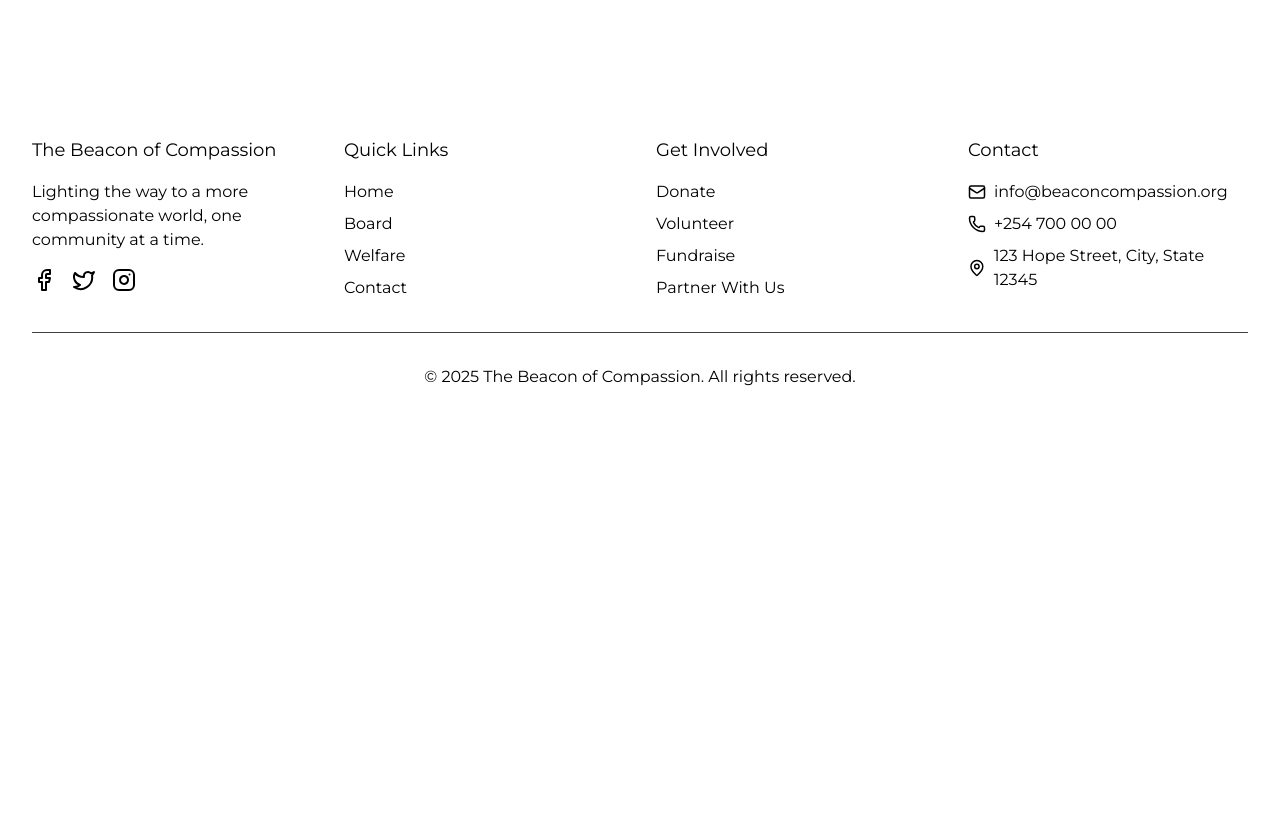
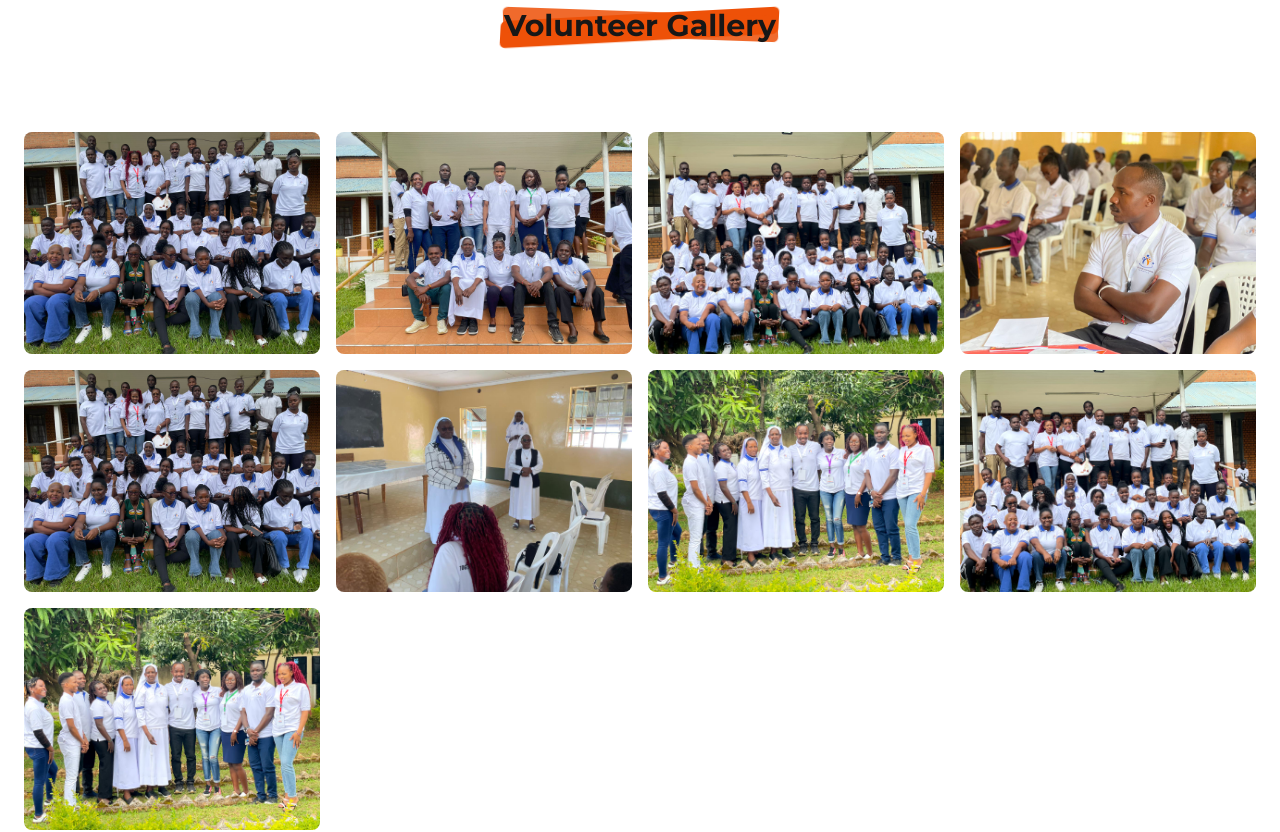
Before and after one commit to Ariel-joe/BCF, a React (Vite) app: page /volunteer in a window 1280 px wide. Shown: the part 1720-2552 px from the top of the page. Before the commit the page ends 2157 px from the top, so only its background shows below. Built offline with nearby package versions, Linux system fonts and the light colour scheme; a web font is replaced by a local one.

Commit message:
update on photo gallery

```diff
--- a/index.html
+++ b/index.html
@@ -2,7 +2,7 @@
 <html lang="en">
     <head>
         <meta charset="UTF-8" />
-        <link rel="icon" type="image/svg+xml" href="/vite.svg" />
+        <link rel="icon" type="image/svg+xml" href="/bof-logo.png" />
         <meta name="viewport" content="width=device-width, initial-scale=1.0" />
         <link rel="preconnect" href="https://fonts.googleapis.com" />
         <link rel="preconnect" href="https://fonts.gstatic.com" crossorigin />
@@ -10,7 +10,7 @@
         <link rel="preconnect" href="https://fonts.googleapis.com">
         <link rel="preconnect" href="https://fonts.gstatic.com" crossorigin>
         <link href="https://fonts.googleapis.com/css2?family=Alan+Sans:wght@300..900&family=DM+Mono:ital,wght@0,300;0,400;0,500;1,300;1,400;1,500&family=Montserrat:ital,wght@0,100..900;1,100..900&family=Outfit:wght@100..900&family=Raleway:ital,wght@0,100..900;1,100..900&display=swap" rel="stylesheet">
-        <title>bcf</title>
+        <title>Beacon Of Compassion Foundation</title>
     </head>
     <body>
         <div id="root"></div>
--- /dev/null
+++ b/src/components/VolunteerGallery.jsx
@@ -0,0 +1,79 @@
+const VolunteerGallery = () => {
+    return (
+        <>
+            <div className="text-center mb-16">
+                <h2 className="text-3xl font-bold text-neutral-900 mb-6 marker-highlight">
+                    Volunteer Gallery
+                </h2>
+
+            </div>
+            <div class="grid grid-cols-2 md:grid-cols-4 gap-4">
+                <div>
+                    <img
+                        class="h-auto max-w-full rounded-lg"
+                        src="/IMG-20250901-WA0011.jpg"
+                        alt=""
+                    />
+                </div>
+                <div>
+                    <img
+                        class="h-auto max-w-full rounded-lg"
+                        src="/IMG-20250901-WA0018.jpg"
+                        alt=""
+                    />
+                </div>
+                <div>
+                    <img
+                        class="h-auto max-w-full rounded-lg"
+                        src="/IMG-20250901-WA0032.jpg"
+                        alt=""
+                    />
+                </div>
+                <div>
+                    <img
+                        class="h-auto max-w-full rounded-lg"
+                        src="/IMG-20250901-WA0022.jpg"
+                        alt=""
+                    />
+                </div>
+                <div>
+                    <img
+                        class="h-auto max-w-full rounded-lg"
+                        src="/IMG-20250901-WA0011.jpg"
+                        alt=""
+                    />
+                </div>
+                <div>
+                    <img
+                        class="h-auto max-w-full rounded-lg"
+                        src="/IMG-20250901-WA0029.jpg"
+                        alt=""
+                    />
+                </div>
+                <div>
+                    <img
+                        class="h-auto max-w-full rounded-lg"
+                        src="/IMG-20250901-WA0035.jpg"
+                        alt=""
+                    />
+                </div>
+                <div>
+                    <img
+                        class="h-auto max-w-full rounded-lg"
+                        src="/IMG-20250901-WA0032.jpg"
+                        alt=""
+                    />
+                </div>
+                <div>
+                    <img
+                        class="h-auto max-w-full rounded-lg"
+                        src="/IMG-20250901-WA0035.jpg"
+                        alt=""
+                    />
+                </div>
+            </div>
+        </>
+    );
+};
+
+export default VolunteerGallery;
--- a/src/pages/BoardPage.jsx
+++ b/src/pages/BoardPage.jsx
@@ -5,7 +5,8 @@ const BoardPage = () => {
       <>
           <section
               id="team-hero"
-              className="h-[300px] bg-neutral-50 flex items-center"
+              className="h-[400px] flex items-center bg-neutral-50 relative text-white hero bg-cover bg-center"
+              style={{ backgroundImage: 'url("/team.JPG")' }}
           ></section>
           <section id="leadership" className="py-20 bg-white">
               <div className="max-w-7xl mx-auto px-6">
--- a/src/pages/VolunteerPage.jsx
+++ b/src/pages/VolunteerPage.jsx
@@ -1,6 +1,7 @@
 import { Calendar, ChartAreaIcon, Clock, GraduationCap, Hammer, Handshake, Heart, Laptop, Users, UsersIcon } from 'lucide-react';
 import React from 'react'
 import { VolunteerForm } from "../components/volunteerForm";
+import VolunteerGallery from '../components/VolunteerGallery';
 
 const VolunteerPage = () => {
     return (
@@ -198,6 +199,10 @@ const VolunteerPage = () => {
                             </div>
                         </div>
                     </section>
+
+                    <section>
+                        <VolunteerGallery />
+                    </section>
                 </div>
             </section>
         </>
```
Also changed, not shown: public/IMG_3181.JPG (added), public/bof-logo.png (added).
